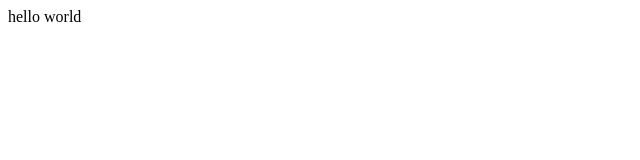
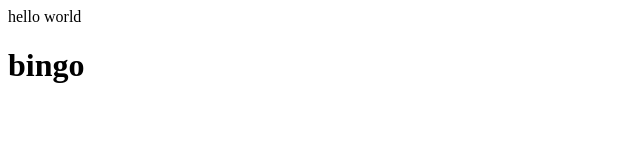
Before and after one commit to varshikamutha/Git-Demo, a plain HTML site: page git demo/LocalRepo/index.html in a window 1280 px wide. Shown: the whole page, without its empty margins (0-640 px from the left). Drawn offline with Linux system fonts and the light colour scheme.

Commit message:
some changes done

```diff
--- a/git demo/LocalRepo/index.html
+++ b/git demo/LocalRepo/index.html
@@ -1 +1,2 @@
 <p>hello world</p>
+<h1>bingo</h1>
```
